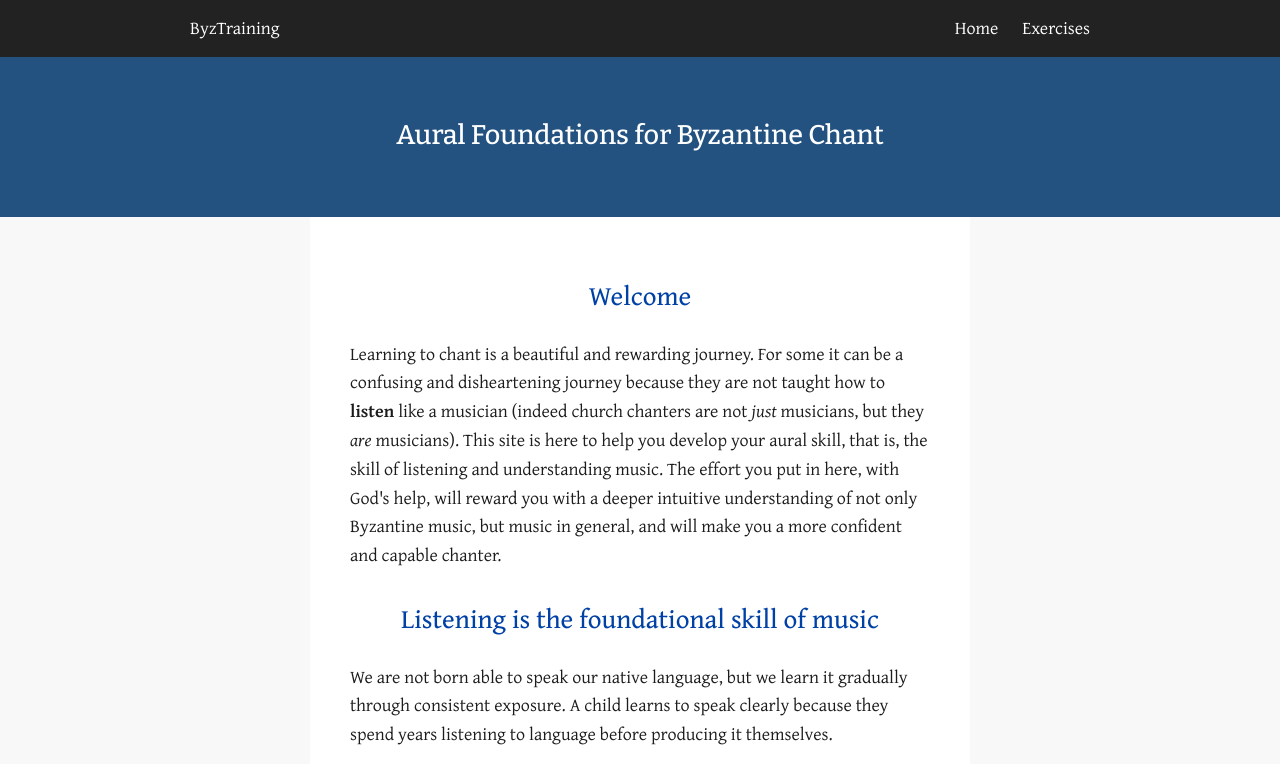
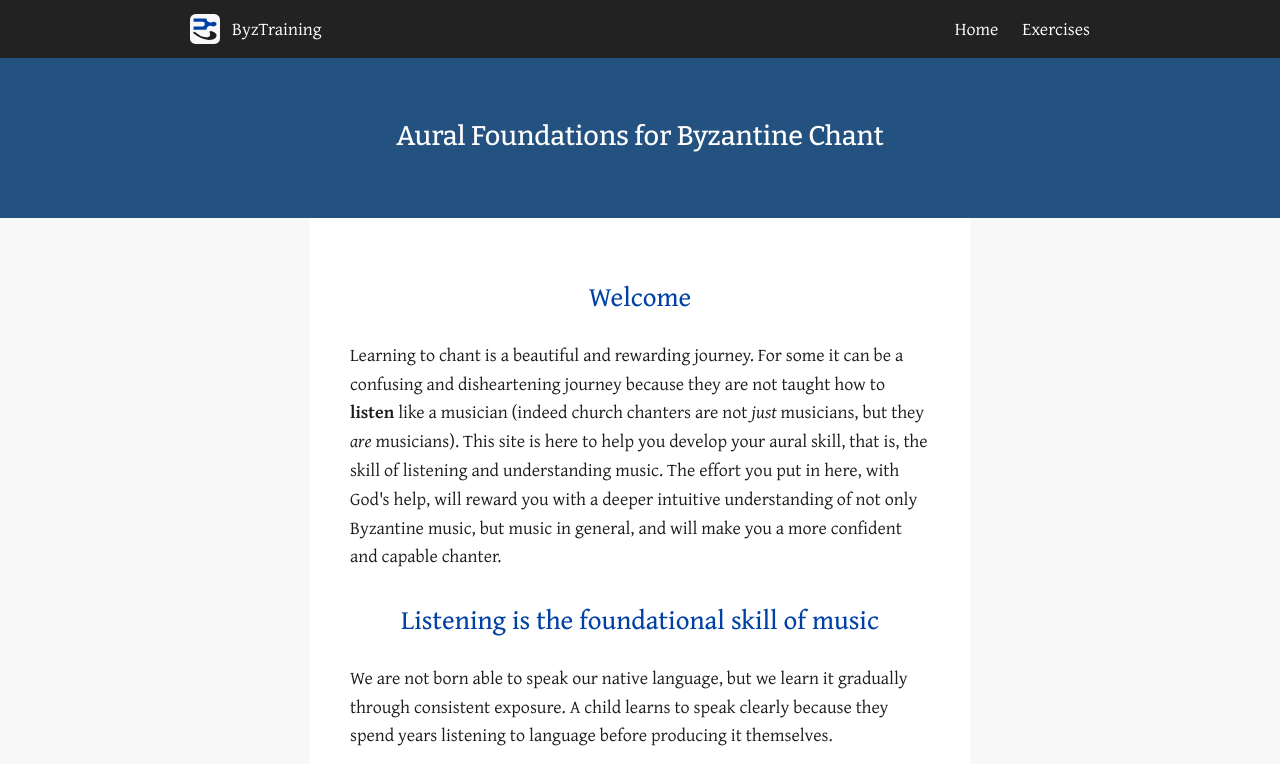
Before and after one commit to nima248/byz_training, a plain HTML site: page index.html in a window 1280 px wide. Shown: the top 764 px of the page. Drawn offline with Linux system fonts and the light colour scheme; files whose address does not match are found by name.

Commit message:
Include header icon, restructure

```diff
--- a/index.html
+++ b/index.html
@@ -5,11 +5,15 @@
     <meta name="viewport" content="width=device-width, initial-scale=1.0">
     <title>ByzTraining</title>
     <link rel="stylesheet" href="styles/style.css">
+    <link rel="icon" href="/assets/favicon.ico">
   </head>
   <body>
     <header class="topnav">
       <div class="nav-inner">
-        <div class="logo">ByzTraining</div>
+        <div class="logo">
+          <img src="/assets/favicon.svg" alt="Logo">
+          ByzTraining
+        </div>
         <nav>
           <a href="index.html">Home</a>
           <a href="exercises.html">Exercises</a>
--- a/styles/style.css
+++ b/styles/style.css
@@ -22,6 +22,18 @@ body {
   display:flex;
   justify-content:space-between;
   align-items:center;
+}
+
+.logo {
+  display:flex;
+  justify-content:space-between;
+  align-items:center;
+}
+
+.logo > img {
+  width:30px;
+  height:30px;
+  margin-right:12px;
 }
 
 nav a {
```
Also changed, not shown: exercises.html (+1 -0 lines), assets/favicon.ico (renamed from favicon.ico), assets/favicon.svg (added), assets/fonts/Bitter-Medium.ttf (renamed from fonts/Bitter-Medium.ttf), assets/fonts/Gentium-Bold.woff2 (renamed from fonts/Gentium-Bold.woff2), assets/fonts/Gentium-BoldItalic.woff2 (renamed from fonts/Gentium-BoldItalic.woff2), assets/fonts/Gentium-ExtraBold.woff2 (renamed from fonts/Gentium-ExtraBold.woff2), assets/fonts/Gentium-ExtraBoldItalic.woff2 (renamed from fonts/Gentium-ExtraBoldItalic.woff2), assets/fonts/Gentium-Italic.woff2 (renamed from fonts/Gentium-Italic.woff2), assets/fonts/Gentium-Medium.woff2 (renamed from fonts/Gentium-Medium.woff2), assets/fonts/Gentium-MediumItalic.woff2 (renamed from fonts/Gentium-MediumItalic.woff2), assets/fonts/Gentium-Regular.woff2 (renamed from fonts/Gentium-Regular.woff2), assets/fonts/Gentium-SemiBold.woff2 (renamed from fonts/Gentium-SemiBold.woff2), assets/fonts/Gentium-SemiBoldItalic.woff2 (added), 3 other files.
